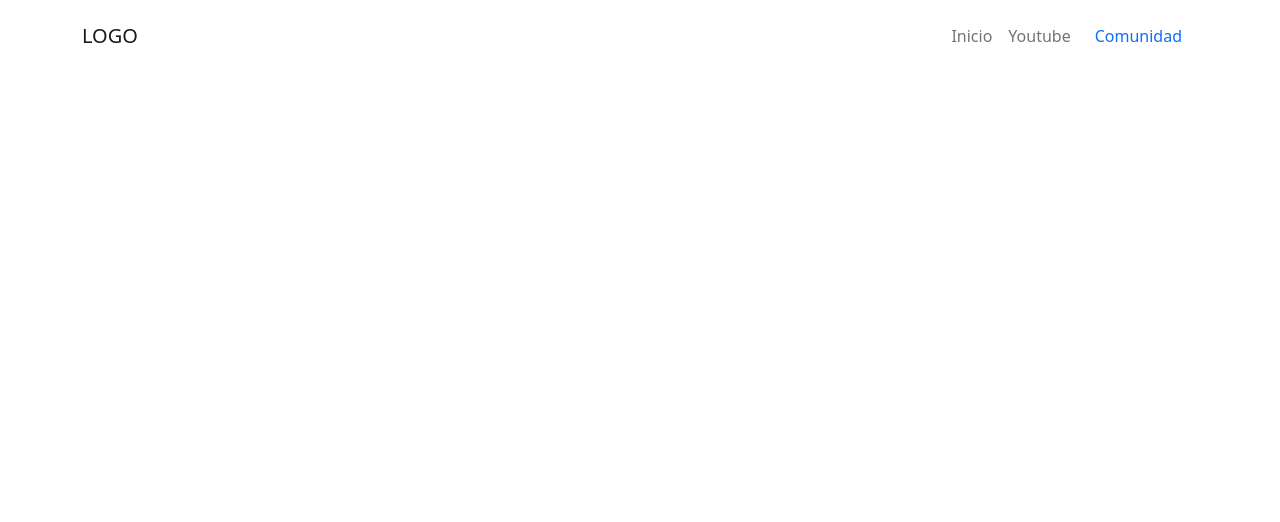
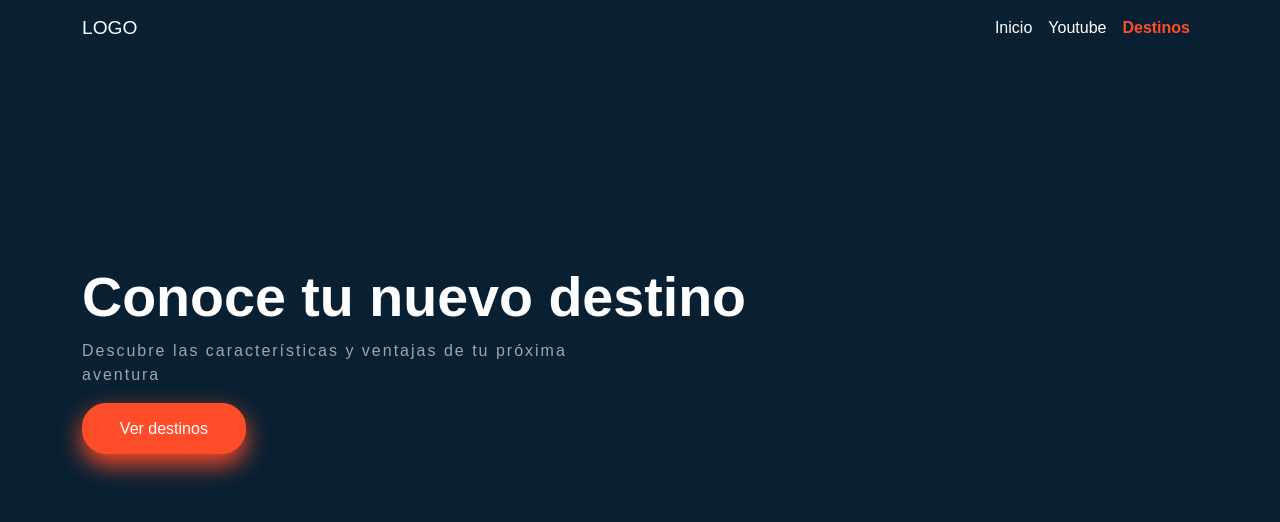
Before and after one commit to Felipev98/travelapp, a Vue app: page / in a window 1280 px wide. Shown: the top 522 px of the page. Built offline with nearby package versions, Linux system fonts and the light colour scheme.

Commit message:
styles:navbar and hero

```diff
--- a/package.json
+++ b/package.json
@@ -19,7 +19,7 @@
     "@vue/cli-plugin-router": "~4.5.0",
     "@vue/cli-plugin-vuex": "~4.5.0",
     "@vue/cli-service": "~4.5.0",
-    "sass": "^1.26.5",
+    "sass": "^1.38.0",
     "sass-loader": "^8.0.2",
     "vue-template-compiler": "^2.6.11"
   }
--- a/src/App.vue
+++ b/src/App.vue
@@ -5,8 +5,9 @@
 </template>
 
 <style lang="scss">
-@import 'styles/custom.scss';
+@import "./assets/custom.scss";
+@import "../node_modules/bootstrap/scss/bootstrap.scss";
 body{
-  background-color:black;
+  background-color:#082032;
 }
 </style>
--- /dev/null
+++ b/src/assets/custom.scss
@@ -0,0 +1,17 @@
+@import url("https://fonts.googleapis.com/css2?family=Poppins:wght@400;500;700&display=swap");
+// asigna la tipografía por defecto
+$font-family-sans-serif: "PT Sans", sans-serif;
+// modifica los colores por defecto
+$green: #41b883;
+$rojo: #ce679b;
+$primary: #FF4C29;
+$blanco: white;
+$background1:#082032;
+
+.btn{
+    border-radius: 1.5rem;
+    padding: 0.8rem;
+    width: 30%;
+    box-shadow: 0 10px 25px #FF4C29;
+    color: $blanco;
+}
--- /dev/null
+++ b/src/components/Hero.vue
@@ -0,0 +1,40 @@
+<template>
+  <div>
+      <div class="container">
+<div class="row">
+          <div class="col-6 margin">
+              <div class="texto-banner">
+            <h2>Conoce tu nuevo destino</h2>
+              <p>Descubre las características y ventajas de tu próxima aventura</p>
+              </div>
+              <button class="btn btn-primary" id="boton-hero">Ver destinos</button>
+          </div>
+      </div>
+      </div>
+
+  </div>
+</template>
+
+<script>
+export default {
+
+}
+</script>
+
+<style>
+.margin{
+    margin-top: 13rem;
+}
+.texto-banner h2{
+    font-size:3.475rem;
+    color: white;
+    font-weight: 700;
+    width: 42rem;
+}
+.texto-banner p{
+    color: white;
+    opacity: 60%;
+    letter-spacing: 2px;
+    width: 32rem;
+}
+</style>
--- a/src/components/Navbar.vue
+++ b/src/components/Navbar.vue
@@ -4,20 +4,18 @@
   <b-navbar toggleable="lg" >
       <b-container>
     <b-navbar-toggle target="nav-collapse"></b-navbar-toggle>
-    <b-navbar-brand href="#">LOGO</b-navbar-brand>
+    <b-navbar-brand id="logo" href="#">LOGO</b-navbar-brand>
         <b-collapse id="nav-collapse" class="justify-content-end" is-nav>
         <b-navbar-nav >
-        <b-nav-item href="#InicioSección" class="navbar">Inicio</b-nav-item>
-        <b-nav-item href="#Youtube" class="navbar" >Youtube</b-nav-item>
+        <b-nav-item href="#InicioSección">Inicio</b-nav-item>
+        <b-nav-item href="#Youtube" >Youtube</b-nav-item>
+        <b-nav-item class="destinos" id="destinos">Destinos</b-nav-item>
       </b-navbar-nav>
-              <b-nav-item  class="destinos" >Comunidad</b-nav-item>
-
           </b-collapse>
       </b-container>
         </b-navbar>
         </div>
-                </div>
-
+        </div>
 </template>
 
 <script>
@@ -27,7 +25,18 @@ export default {
 </script>
 
 <style>
+#logo{
+  color: white;
+  font-size: 1.2rem;
+}
 .destinos{
     list-style: none;
 }
+.navbar-light .navbar-nav .nav-link{
+  color: white;
+}
+#destinos a{
+  color: #FF4C29;
+  font-weight: 700;
+}
 </style>
--- a/src/main.js
+++ b/src/main.js
@@ -2,11 +2,9 @@ import Vue from 'vue'
 import App from './App.vue'
 import router from './router'
 import store from './store'
+import './assets/custom.scss'
 import { BootstrapVue, IconsPlugin } from 'bootstrap-vue'
-import 'bootstrap/dist/css/bootstrap.css'
-import 'bootstrap-vue/dist/bootstrap-vue.css'
 Vue.use(BootstrapVue,IconsPlugin)
-
 Vue.config.productionTip = false
 
 new Vue({
--- a/src/styles/custom.scss
+++ /dev/null
@@ -1,13 +0,0 @@
-@import url('https://fonts.googleapis.com/css2?family=Poppins:wght@400;700;900&display=swap');
-
-$font-family:'Poppins', sans-serif;
-
-$fondos-2:#082032;
-$fondo-destino:#0D1E2B;
-$footer:#020E1D;
-$success:#FF4C29;
-$fondo-reloj:#313747;
-$titulos:#ECECEC;
-$texto:white;
-$color-circulo:#3B90FF;
-@import '/node_modules/bootstrap/scss/bootstrap';
--- a/src/views/Home.vue
+++ b/src/views/Home.vue
@@ -1,13 +1,18 @@
 <template>
+<div>
 <Navbar/>
+<Hero/>
+</div>
+
 </template>
 
 <script>
 import Navbar from '../components/Navbar.vue'
+import Hero from '../components/Hero.vue'
 export default {
   name: 'Home',
   components: {
-    Navbar
+    Navbar,Hero
   }
 }
 </script>
```
Also changed, not shown: 1 other file (tests, documents, lock files or other folders).
